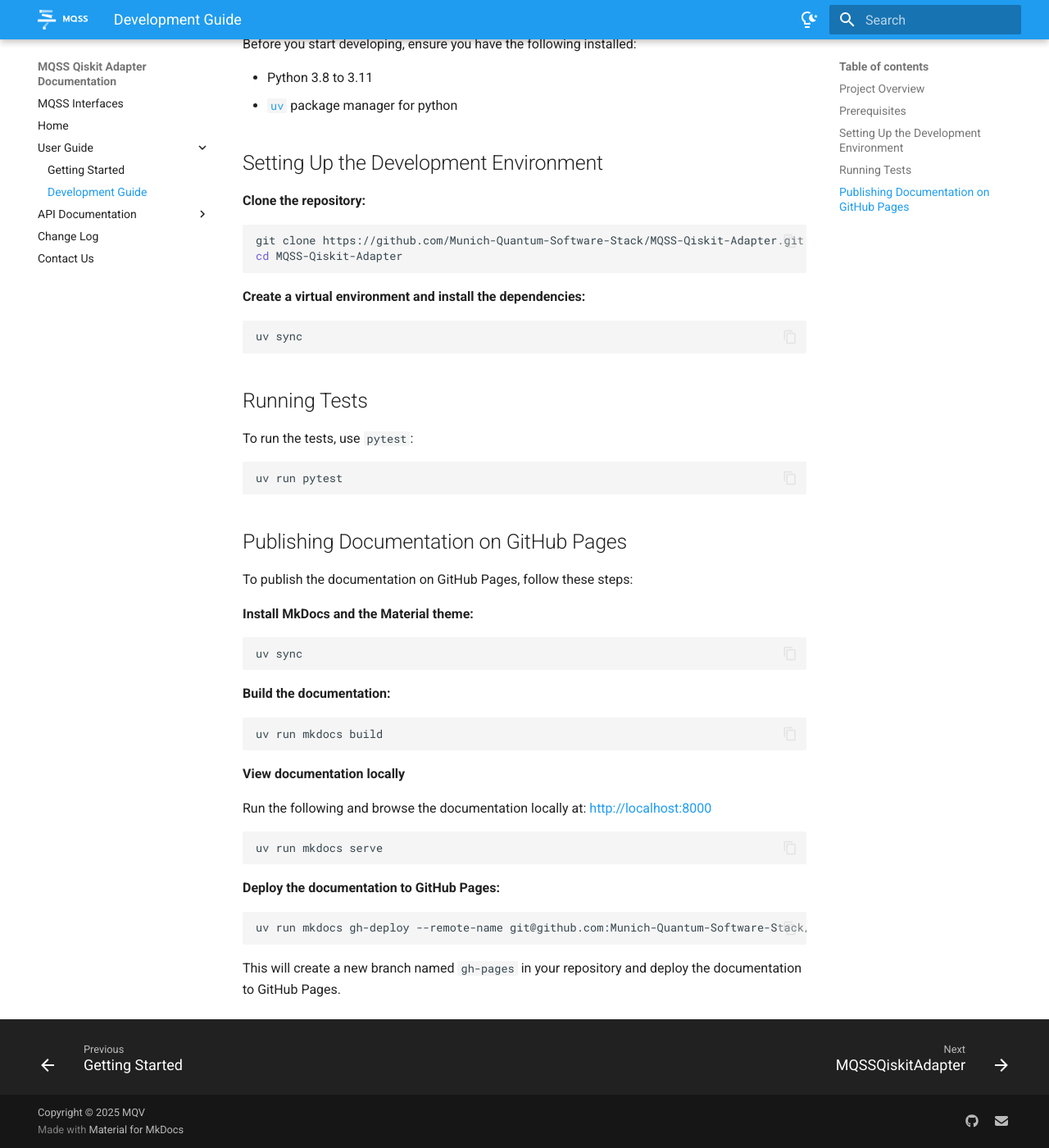
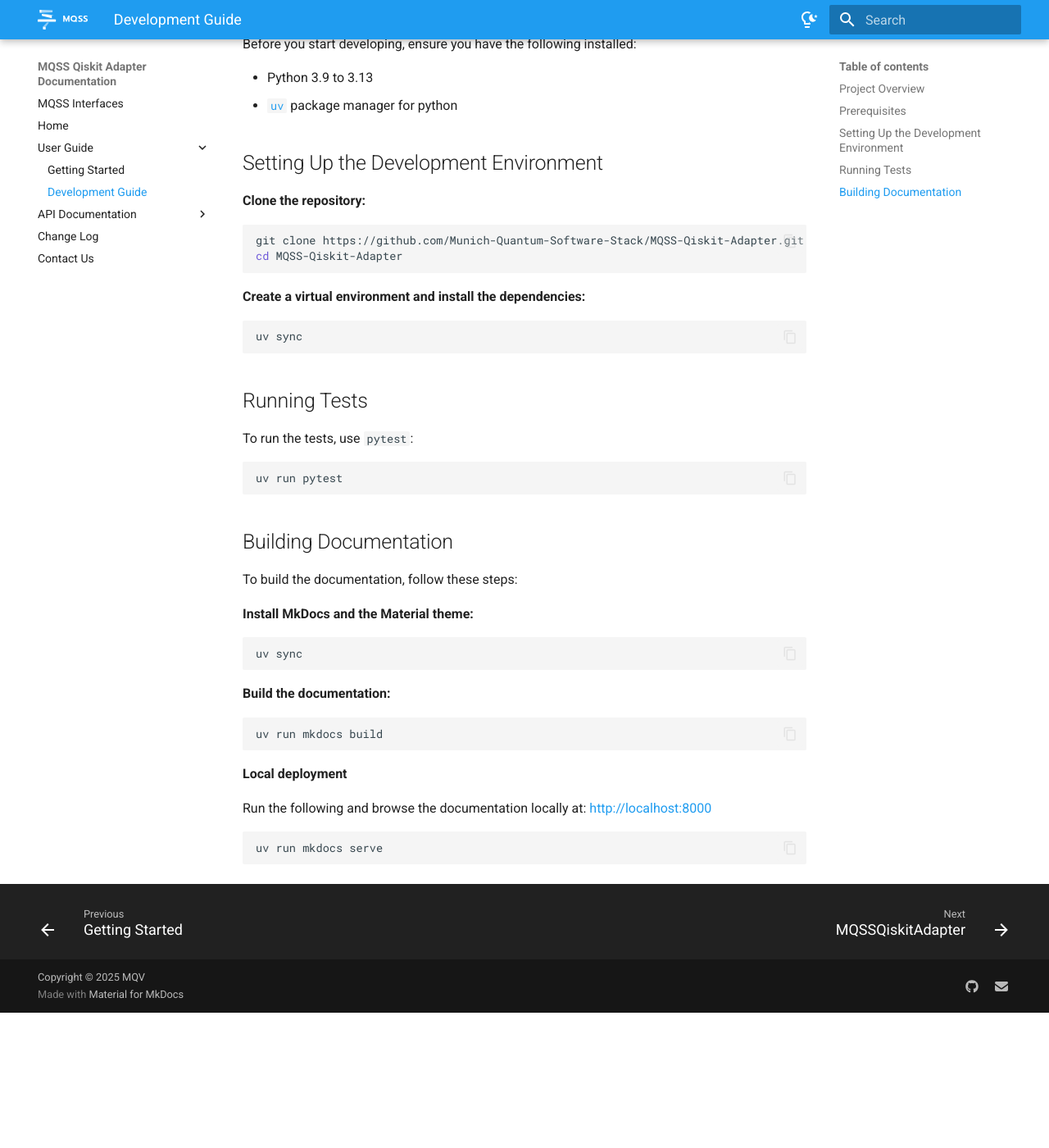
Before and after one commit to Munich-Quantum-Software-Stack/MQSS-Qiskit-Adapter, an MkDocs documentation site: the page built from docs/user_guide/development_guide.md, in a window 1280 px wide and 1400 px high, scrolled down 577 px. Shown: the whole window at 82% size. Built offline with MkDocs 1.6.1 and Material for MkDocs 9.7.7, drawn with Linux system fonts in a browser that asks for light colours; after the commit the page ends 1812 px from its top, so only the background shows below that.

````diff
--- a/docs/user_guide/development_guide.md
+++ b/docs/user_guide/development_guide.md
@@ -18,7 +18,7 @@ Qiskit. The main components of the project are:
 
 Before you start developing, ensure you have the following installed:
 
-- Python 3.8 to 3.11
+- Python 3.9 to 3.13
 - [`uv`](https://docs.astral.sh/uv/) package manager for python
 
 ## Setting Up the Development Environment
@@ -44,9 +44,9 @@ To run the tests, use `pytest`:
 uv run pytest
 ```
 
-## Publishing Documentation on GitHub Pages
+## Building Documentation
 
-To publish the documentation on GitHub Pages, follow these steps:
+To build the documentation, follow these steps:
 
 **Install MkDocs and the Material theme:**
 
@@ -60,7 +60,7 @@ uv sync
 uv run mkdocs build
 ```
 
-**View documentation locally**
+**Local deployment**
 
 Run the following and browse the documentation locally at:
 [http://localhost:8000](http://localhost:8000)
@@ -68,12 +68,3 @@ Run the following and browse the documentation locally at:
 ```sh
 uv run mkdocs serve
 ```
-
-**Deploy the documentation to GitHub Pages:**
-
-```sh
-uv run mkdocs gh-deploy --remote-name git@github.com:Munich-Quantum-Software-Stack/MQSS-Qiskit-Adapter.git --remote-branch gh-pages
-```
-
-This will create a new branch named `gh-pages` in your repository and deploy the documentation to
-GitHub Pages.
````
Also changed, not shown: README.md (+48 -5 lines).
